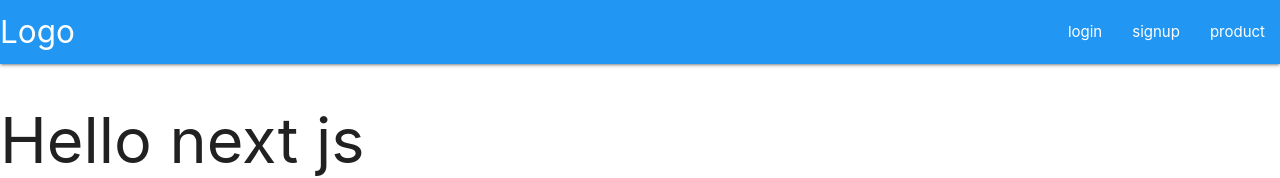
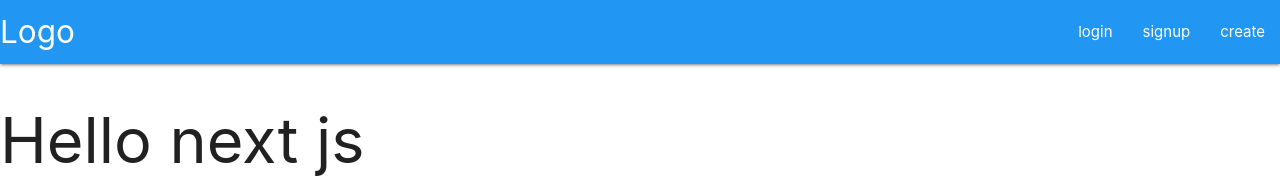
Before and after one commit to Satish-KumarGupta/mystore, a Next.js app: page / in a window 1280 px wide. Shown: the top 178 px of the page. Built offline with nearby package versions, Linux system fonts and the light colour scheme.

Commit message:
.env local file to store url of db

```diff
--- a/Component/NavBar.js
+++ b/Component/NavBar.js
@@ -17,7 +17,7 @@ const NavBar =()=> {
           <ul id="nav-mobile" className="right ">
             <li className={isActive('/login')}><Link  href="/login"><a>login</a></Link></li>
             <li className={isActive('/signup')}><Link  href="/signup"><a>signup</a></Link></li>
-            <li className={isActive('/product')}><Link  href="/product"><a>product</a></Link></li>
+            <li className={isActive('/create')}><Link  href="/create"><a>create</a></Link></li>
           </ul>
         </div>
       </nav>
--- a/package.json
+++ b/package.json
@@ -9,6 +9,7 @@
     "lint": "next lint"
   },
   "dependencies": {
+    "mongoose": "^6.0.5",
     "next": "11.1.2",
     "react": "17.0.2",
     "react-dom": "17.0.2"
--- a/pages/api/text.js
+++ /dev/null
@@ -1,4 +0,0 @@
-// eslint-disable-next-line import/no-anonymous-default-export
-export default (_req ,res) => {
-    res.json({message:"hello world"})
-  }
```
